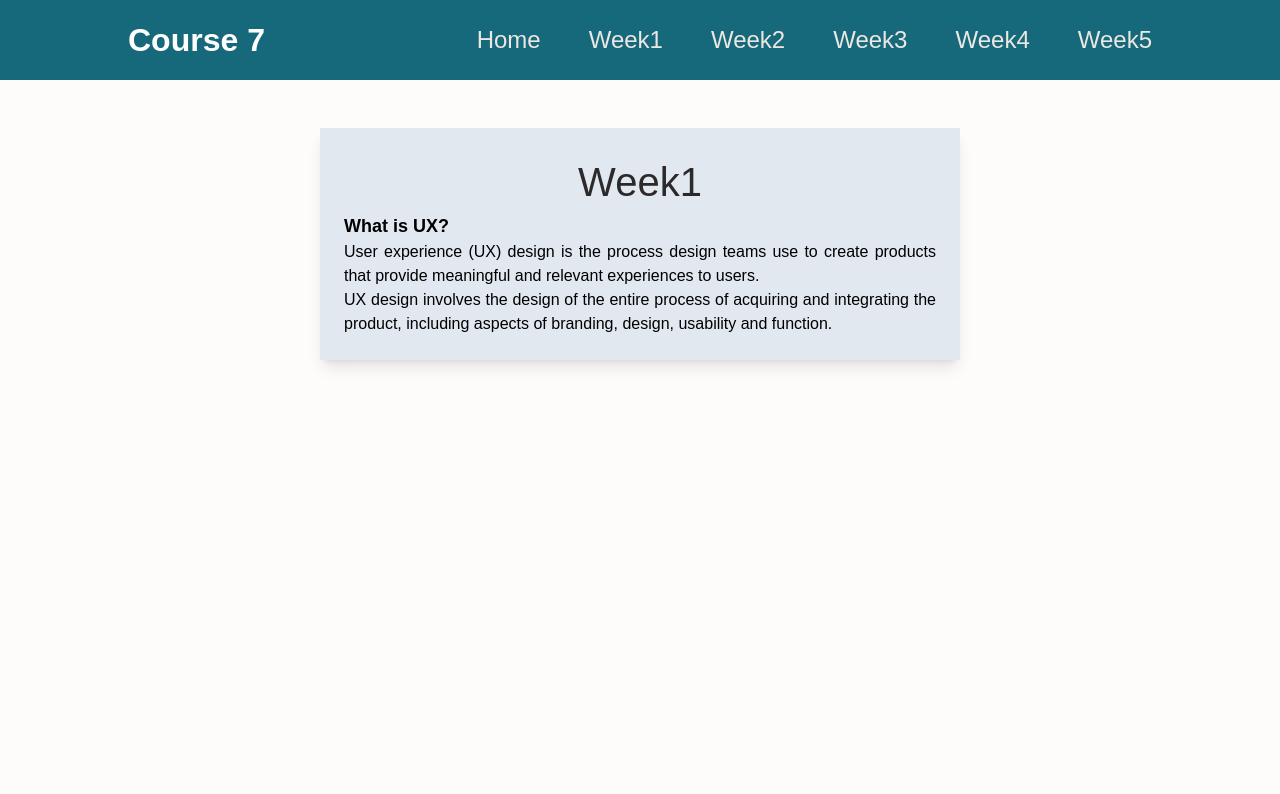
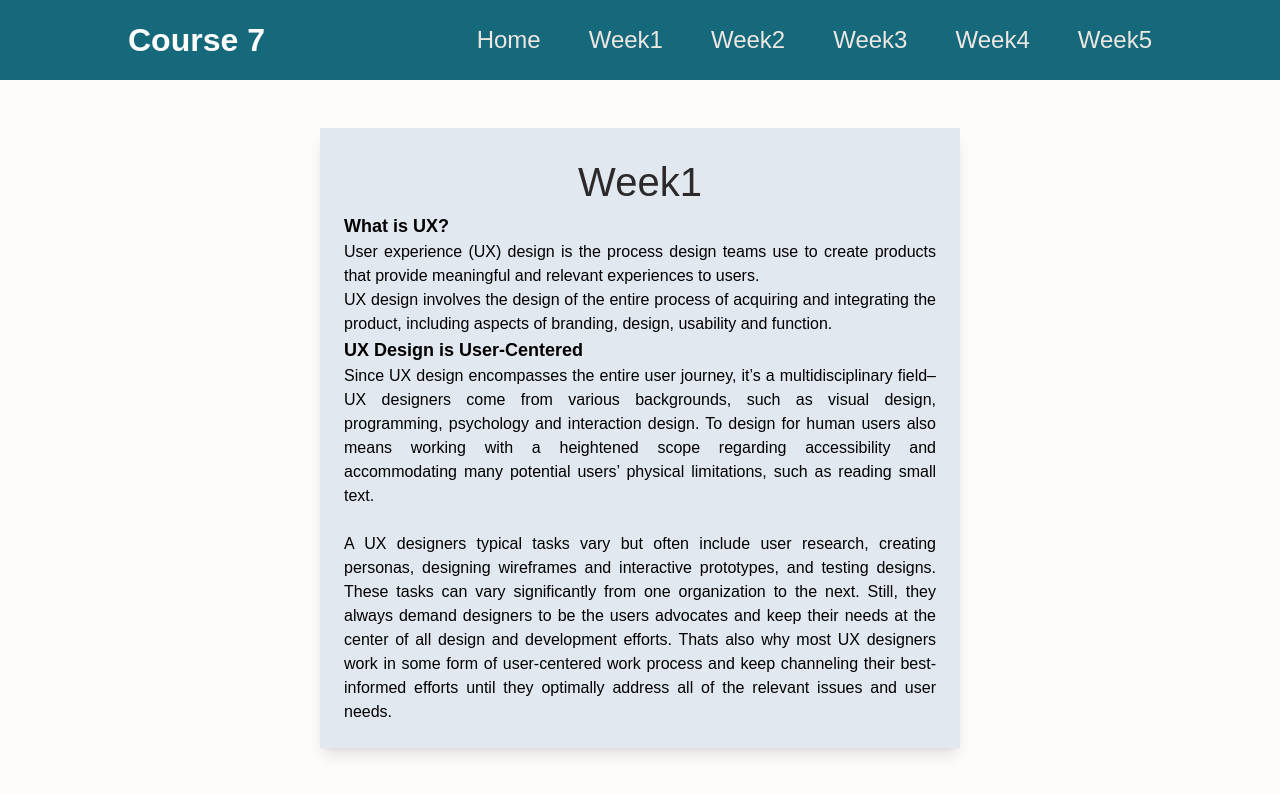
Before and after one commit to Tanushree227/Meta_PC_course7_learning_notes, a React (Create React App) app: page /week1 in a window 1280 px wide. Shown: the top 794 px of the page. Built offline with nearby package versions, Linux system fonts and the light colour scheme.

Commit message:
user centered design

```diff
--- a/src/pages/Week1.js
+++ b/src/pages/Week1.js
@@ -8,9 +8,31 @@ export default function Week1() {
       <p className="text-justify">
         User experience (UX) design is the process design teams use to create
         products that provide meaningful and relevant experiences to users.
-        <br />UX design involves the design of the entire process of acquiring and
+        <br />
+        UX design involves the design of the entire process of acquiring and
         integrating the product, including aspects of branding, design,
         usability and function.
+      </p>
+      <span className="font-semibold text-lg">UX Design is User-Centered</span>
+      <p className="text-justify">
+        Since UX design encompasses the entire user journey, it’s a
+        multidisciplinary field–UX designers come from various backgrounds, such
+        as visual design, programming, psychology and interaction design. To
+        design for human users also means working with a heightened scope
+        regarding accessibility and accommodating many potential users’ physical
+        limitations, such as reading small text.
+      </p>
+      <br />
+      <p className="text-justify">
+        A UX designers typical tasks vary but often include user research,
+        creating personas, designing wireframes and interactive prototypes, and
+        testing designs. These tasks can vary significantly from one
+        organization to the next. Still, they always demand designers to be the
+        users advocates and keep their needs at the center of all design and
+        development efforts. Thats also why most UX designers work in some form
+        of user-centered work process and keep channeling their best-informed
+        efforts until they optimally address all of the relevant issues and user
+        needs.
       </p>
     </div>
   );
```
